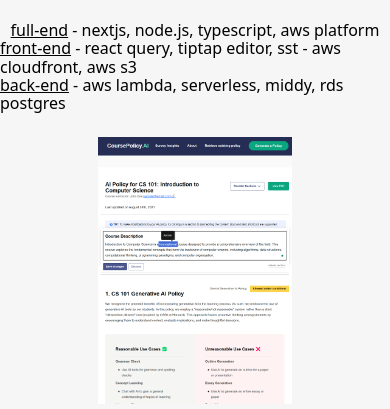
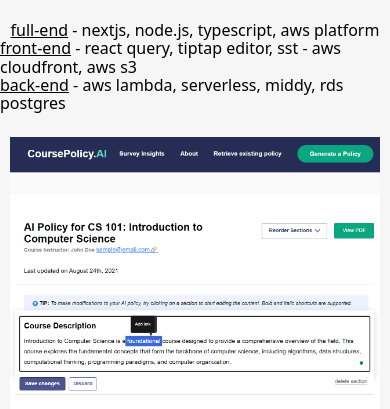
Before and after one commit to cjbt/cjtantay.com, an Astro site: page /coursepolicy in a window 390 px wide. Shown: the part 435-844 px from the top of the page. Built offline with nearby package versions, Linux system fonts and the light colour scheme; Astro itself is replaced by a stand-in of ours.

Commit message:
adds mobile styles

```diff
--- a/src/pages/coursepolicy.astro
+++ b/src/pages/coursepolicy.astro
@@ -31,7 +31,7 @@
       rds postgres
     </p>
     <div
-      class="aspect-[4.2/1] w-[50%] flex flex-col items-center justify-center"
+      class="aspect-[4.2/1] w-[95%] sm:w-[50%] flex flex-col items-center justify-center"
     >
       <img src={coursePolicyLarge.src} alt="course policy small image" />
     </div>
```
